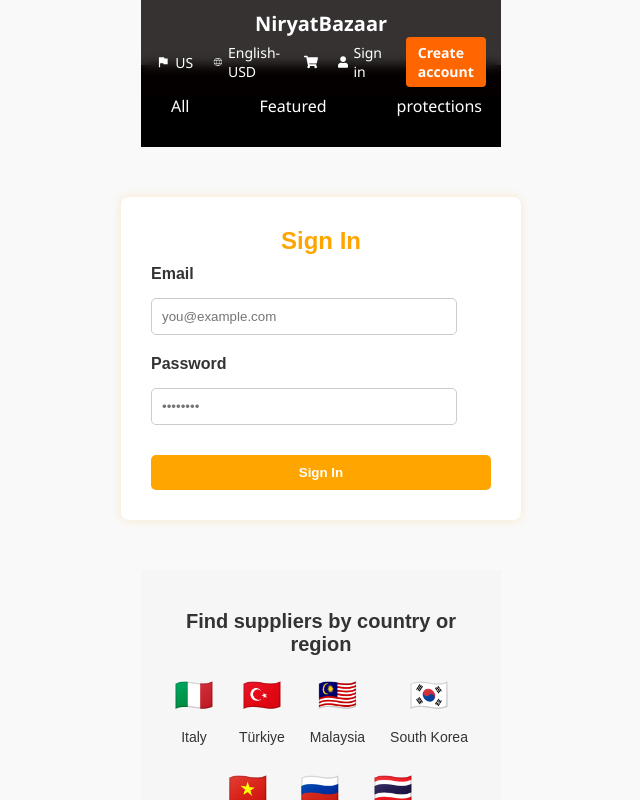
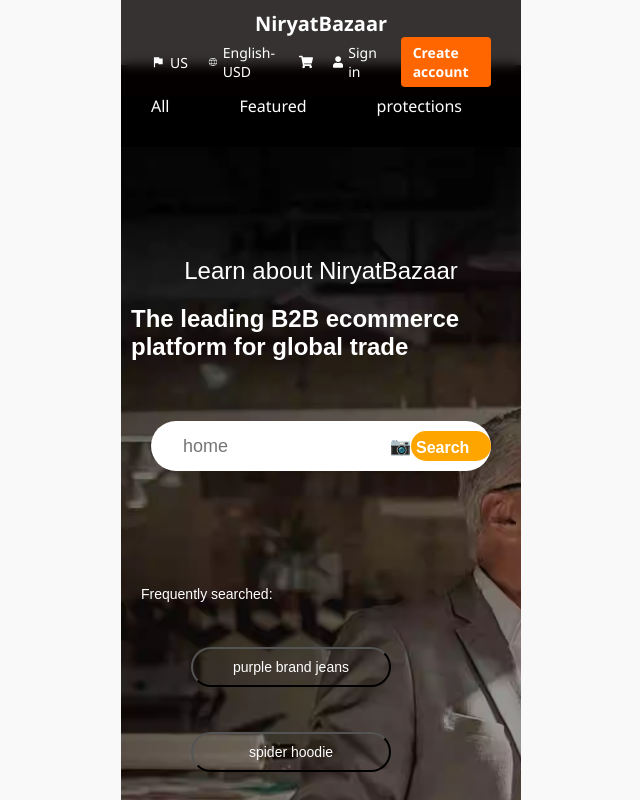
Before and after one commit to medhashree05/niryatbazaar, a React (Create React App) app in the folder frontend/: page /#/ in a window 1280 px wide. Before the commit this address led to /#/sign. Shown: the top 800 px of the page, without its empty margins (319-959 px from the left). Built offline with nearby package versions, Linux system fonts and the light colour scheme.

Commit message:
changes made

```diff
--- a/frontend/src/Pages/Home.css
+++ b/frontend/src/Pages/Home.css
@@ -7,7 +7,7 @@
     background-position: center;
     background-size: cover;
    width: 100%;
-max-width: 360px;
+max-width: 400px;
 margin: 0 auto;
 }
 .main_1 p{
@@ -74,6 +74,7 @@
   justify-content: center;
   gap: 100px;
   margin-top: 100px;
+  margin-left: 20px;
 }
 
 .one, .two, .three {
@@ -83,7 +84,7 @@
   padding: 10px 20px;
   border-radius: 30px;
   font-size: 14px;
-  margin-left: 30px;
+  margin-left: 50px;
   border: 2px outset black;
   cursor: pointer;
   width: 200px;
@@ -104,7 +105,7 @@
   flex-direction: column;
   justify-content: center;
   width: 100%;
-max-width: 360px;
+max-width: 400px;
 margin: 0 auto;
 }
 
@@ -165,7 +166,7 @@
   background: white;
   color: black;
   width: 100%;
-max-width: 360px;
+max-width: 400px;
 margin: 0 auto;
 }
 
@@ -236,7 +237,7 @@
   padding: 50px 20px;
   background: #f6f6f6;
   width: 100%;
-max-width: 360px;
+max-width: 400px;
 margin: 0 auto;
 }
 
@@ -265,7 +266,7 @@
   max-width: 500px;
   width: 300px;
   height: 800px;
-  margin-left: 0px;
+  margin-left: 40px;
   box-shadow: 0 4px 12px rgba(0,0,0,0.05);
 }
 
@@ -383,7 +384,7 @@
   background: white;
   margin-top: 0px;
    width: 100%;
-max-width: 360px;
+max-width: 400px;
 margin: 0 auto;
 }
 
@@ -400,7 +401,7 @@
   gap: 20px;
   justify-content: center;
   flex-wrap: wrap;
-  margin-left: 40px;
+  margin-left: 60px;
 
 }
 .ranking-number{
@@ -409,7 +410,7 @@
 
 .card_1, .card_2, .card_3 {
   width: 250px;
-  height: 360px;
+  height: 400px;
   position: relative;
   border-radius: 16px;
   overflow: hidden;
@@ -460,7 +461,7 @@
   padding: 60px 20px;
   overflow: hidden;
    width: 100%;
-max-width: 360px;
+max-width: 400px;
 margin: 0 auto;
 }
 
@@ -541,7 +542,7 @@
   align-items: flex-start;
   flex-wrap: wrap;
    width: 100%;
-max-width: 360px;
+max-width: 400px;
 margin: 0 auto;
 }
 
@@ -660,7 +661,7 @@
   padding: 60px 30px;
   text-align: center;
    width: 100%;
-max-width: 360px;
+max-width: 400px;
 margin: 0 auto;
 }
 
@@ -739,7 +740,7 @@
   text-align: center;
   background: #fff;
    width: 100%;
-max-width: 360px;
+max-width: 400px;
 margin: 0 auto;
 }
 
@@ -759,7 +760,7 @@
   display: flex;
   flex-direction: column;
   gap: 20px;
-  margin-left: 0px;
+  margin-left: 20px;
 
 }
 .cards-1{
@@ -801,7 +802,7 @@
   color: white;
   position: relative;
   width: 100%;
-max-width: 360px;
+max-width: 400px;
 margin: 0 auto;
 }
 
--- a/frontend/src/Pages/Home.js
+++ b/frontend/src/Pages/Home.js
@@ -116,7 +116,7 @@
       </div>
 
       <div className="frequent">
-        Frequently searched:
+             <p>Frequently searched:</p>
         <button className="one">purple brand jeans</button>
         <button className="two">spider hoodie</button>
         <button className="three">vending machine</button>
--- a/frontend/src/components/Footer.css
+++ b/frontend/src/components/Footer.css
@@ -5,7 +5,7 @@
   color: #333;
   padding: 40px 20px;
   width: 100%;
-max-width: 360px;
+max-width: 400px;
 margin: 0 auto;
 
 }
--- a/frontend/src/components/Header.css
+++ b/frontend/src/components/Header.css
@@ -64,7 +64,7 @@
     background-size: cover;
     background-position: center top;
     width: 100%;
-max-width: 360px;
+max-width: 400px;
 margin: 0 auto;
     color: white;
     position: relative;
@@ -74,7 +74,7 @@
 .navbar_1 {
   position: fixed;
   top: 0;
-  max-width: 360px;
+  max-width: 400px;
   background-color: rgba(6, 0, 0, 0.8);
   padding: 10px 30px;
   display: flex;
@@ -113,7 +113,7 @@
   position: absolute;       /* Position relative to viewport */
   top: 50x;             /* Adjust based on navbar height */
   left: 0;               /* Aligns to the left edge of screen */
-  width:360px;          /* Full screen width */
+  width:400px;          /* Full screen width */
   background: white;
   color: black;
   padding: 20px 40px;
```
